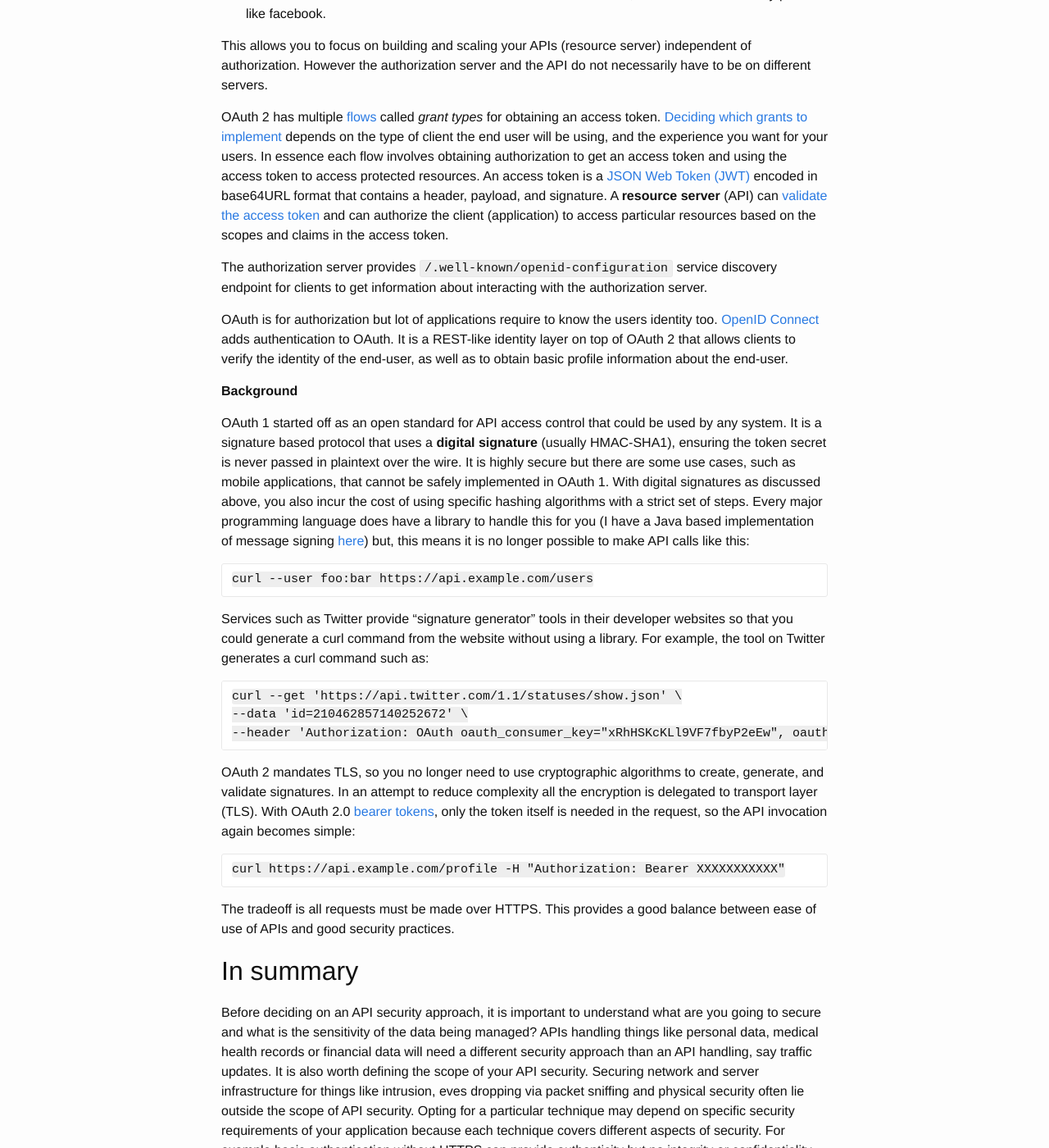
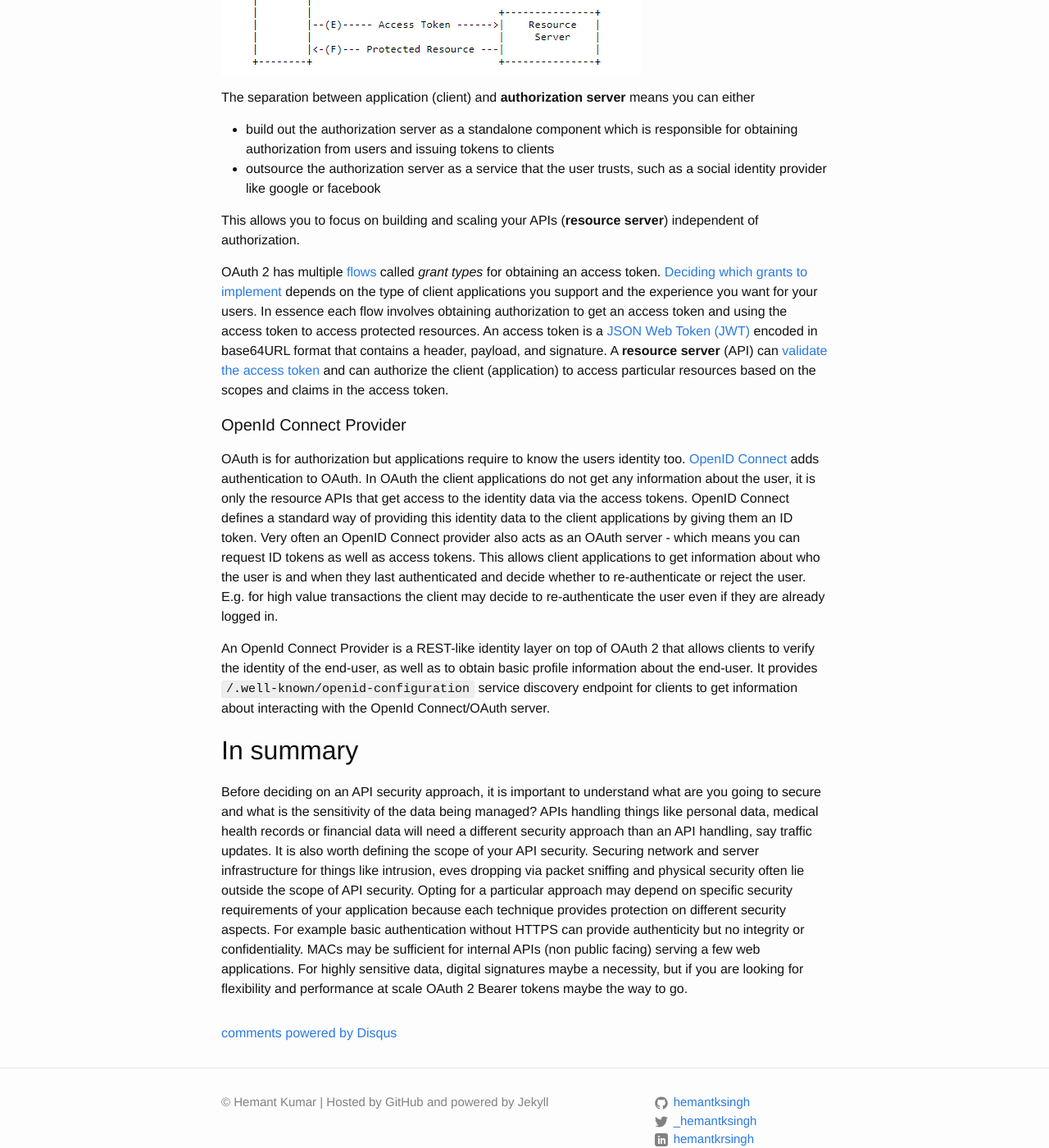
Before and after one commit to hemantksingh/hemantksingh.github.io, a Jekyll site: the page built from _posts/2018-08-11-securing-rest-apis.markdown, in a window 1280 px wide and 1400 px high, scrolled down 5792 px. Shown: the whole window at 82% size. Built offline with Jekyll 4.4.1, drawn with Linux system fonts in a browser that asks for light colours; comment, search, counter and statistics services are not loaded; some of the changed text lies outside the part shown.

Commit message:
Update security basics and Oauth

````diff
--- a/_posts/2018-08-11-securing-rest-apis.markdown
+++ b/_posts/2018-08-11-securing-rest-apis.markdown
@@ -6,18 +6,18 @@
 tags: restapi, security, cryptography, authentication, HMAC, OAuth, digital signatures
 categories: kodekitab
 comments: true
-modified_time: '2017-12-15T10:50:00.000-08:00'
+modified_time: '2021-01-06T00:45:00.000-08:00'
 ---
 
 RESTful services are stateless therefore each request needs to be authenticated individually. State in REST terminology means the state of the resource that the API manages, not session state. There maybe good reasons to build a stateful API but that is going against REST principles. It is important to realize that managing sessions is complex and difficult to do securely, as it is prone to replay and impersonation attacks. So what options do we have to secure RESTful services? This post looks into Basic Authentication, MAC (Message Authentication Code), Digital Signatures and OAuth.
 
-When looking at any security aspect, often a lot of terms get thrown around, which can be distracting and sometimes overwhelming. Therefore, before looking at the nitty-gritty of securing RESTful APIs it is worth getting some security jargon out of the way.
+## Security basics
 
-*Oversimplification Disclaimer - I have tried to explain the security basics in a general context, which might result in missing some of the technical nuances.*
+When looking at any security aspect, often a lot of terms get thrown around which can be overwhelming and also confusing. Therefore, before looking at the nitty-gritty of securing RESTful APIs it is worth getting some security jargon out of the way.
 
-* **Authentication** - Validation of the sender's identity so that receiver knows who they are talking to; e.g. client sends credentials (either in plaintext or encrypted) to the server that validates them.
+* **Authentication** - Establish the sender's identity so that receiver knows **who** they are talking to; e.g. client (user, device, or another service/API) sends credentials (either in plaintext or encrypted) to the server to identify itself.
 
-* **Authorization** - Verification that the sender has access to a certain resource. Happens post authentication.
+* **Authorization** - Verification **what** that the sender has access to. Happens post authentication to determine whether they have access to a certain resource.
 
 * **Integrity** - Ensuring message contents of a request haven't changed in transit.
 
@@ -28,9 +28,9 @@
 In order to achieve secure communication, be it client to service or service to service, there are fundamentally two problems to solve:
 
 1. Ensure that the message can only be read by the intended recipient.
-1. Ensure that the message is from a known sender and it has not been modified in transit.
+2. Ensure that the message is from a known sender and it has not been modified in transit.
 
-The first problem can be solved using encryption. Encryption is used to achieve **confidentiality** and  means only those with the corresponding secret key can read the message. However encryption alone does not guarantee **integrity**. The second problem can be solved using cryptography which often uses combination of encryption and [hashing](https://en.wikipedia.org/wiki/Cryptographic_hash_function) to achieve **authenticity** and **integrity** in addition to **confidentiality**.
+The first problem can be solved using encryption. Encryption is used to achieve **confidentiality** and  means only those with a corresponding secret key can read the message. However encryption alone does not guarantee **integrity**. The second problem can be solved using cryptography which often uses combination of encryption and [hashing](https://en.wikipedia.org/wiki/Cryptographic_hash_function) to achieve **authenticity** and **integrity** in addition to **confidentiality**.
 
 ### Symmetric (Private key cryptography)
 
@@ -42,11 +42,11 @@
 
 ![end-to-end-encryption.png](../assets/end-to-end-encryption.png "End to End Encryption")
 
-In order to solve the 2nd secure communication problem mentioned above, you use a [digital signature](https://en.wikipedia.org/wiki/Digital_signature). Digitally signing data is equivalent to a physical signature that can only be produced by the signing authority and verified by anyone who has visibility of the signing authority's signature.  Signing uses public key encryption where the sender uses **their private key** to write message's signature, and the receiver uses the **sender's public key** to check if it's really from the sender. It is a means of attaching identity to a key. It is discussed in further detail in the section below on [message signing using digital signature](## Message signing using Digital Signature).
+In order to solve the 2nd secure communication problem mentioned above, you use a [digital signature](https://en.wikipedia.org/wiki/Digital_signature). Digitally signing data is equivalent to a physical signature that can only be produced by the signing authority and verified by anyone who has visibility of the signing authority's signature. Signing uses public key encryption where the sender uses **their private key** to write message's signature, and the receiver uses the **sender's public key** to check if it's really from the sender. It is a means of attaching identity to a key. It is discussed in further detail in the section below on [message signing using digital signature](## Message signing using Digital Signature).
 
 ## Approaches to securing RESTful APIs
 
-Having covered the security semantics, we can now look at the different techniques to secure RESTful APIs. These techniques are based on the security fundamentals discussed above.
+Having covered some security fundamentals, we can now look at the different techniques to secure RESTful APIs. The fundamentals discussed above form the basis of the techniques we are going to look at.
 
 ### Basic Authentication
 
@@ -92,7 +92,7 @@
 Authentication: hmac username:[value]
 ```
 
-**Prevent hash reuse**
+#### Prevent hash reuse
 
 Hashing the same message repeatedly results in the same HMAC (hash). If the hash falls into the wrong hands, it can be used to make the same request at a later time. Therefore it is important to introduce entropy to the hash generation to prevent a [replay attack](https://en.wikipedia.org/wiki/Replay_attack). This is done by adding more data (**timestamp** and **nonce**) to the hash computation.
 
@@ -113,8 +113,7 @@
 
 ### Message signing using Digital Signature
 
-Digital signatures use asymmetric public key cryptography to
-establish **authenticity** (message sent by a known sender), **integrity** (message wasn't tampered with) and **non-repudiation** (message sent by the sender cannot be denied).
+Digital signatures use asymmetric public key cryptography to establish **authenticity** (message sent by a known sender), **integrity** (message wasn't tampered with) and **non-repudiation** (message sent by the sender cannot be denied).
 
 When signing, the sender uses **their private key** to write message's signature, and the receiver uses the **sender's public key** to check if it's really from the sender. A **timestamp** and **nonce** are used to generate the signature, to prevent reuse against [replay attacks](https://en.wikipedia.org/wiki/Replay_attack).
 
@@ -122,51 +121,31 @@
 
 A service (when acting as a **receiver**) has a list of **public keys** for all other services that want to talk to it and provides its **public key** (when acting as a **sender**) to other services that it wants to talk to.
 
-Digital signatures can be safely used without SSL (although SSL is still recommended if the data transferred is sensitive). However, this level of security comes with a price: generating and validating signatures can be a complex process.
+Digital signatures can be safely used without SSL (although SSL is still recommended if the data transferred is sensitive). However, this level of security comes with a price: generating and validating signatures can be costly and complex.
 
 ### OAuth 2
 
-OAuth 2 is an open protocol to allow secure authorization in a standard method from web, mobile and desktop applications. It enables [federated security](https://docs.microsoft.com/en-us/dotnet/framework/wcf/feature-details/federation) to allow clear separation between your applications and the associated authentication and authorization mechanism. Other identity protocols like [SAML](https://en.wikipedia.org/wiki/Security_Assertion_Markup_Language) and [WS-Fed](https://en.wikipedia.org/wiki/WS-Federation) also provide federated security but they are older and relatively more complex than OAuth.  Figure below depicts an [Oauth2 protocol flow](https://tools.ietf.org/html/rfc6749)
+OAuth 2 is an open protocol to allow secure authorization in a standard method from web, mobile and desktop applications. It is for **delegation of access** e.g. you hire a business assistant and delegate her to withdraw money from the business account to fulfill business requests on your behalf. You (the user) have delegated the authority to your assistant (client), however the authorization policy (identity and access control checks performed) to allow the assistant to withdraw money are still enforced by your bank account (resource API), not you.
+
+In techniques mentioned above often it is your resource API that is responsible for establishing the identity of clients and defining access controls. Oauth enables [federated security](https://docs.microsoft.com/en-us/dotnet/framework/wcf/feature-details/federation) to allow clear separation between your applications and the associated authentication and authorization mechanism. Other identity protocols like [SAML](https://en.wikipedia.org/wiki/Security_Assertion_Markup_Language) and [WS-Fed](https://en.wikipedia.org/wiki/WS-Federation) also provide federated security but they are older and relatively more complex than OAuth.  Figure below depicts an [Oauth2 protocol flow](https://tools.ietf.org/html/rfc6749)
 
 ![oauth-protocol-flow.png](../assets/oauth-protocol-flow.png "OAuth Protocol Flow")
 
 The separation between application (client) and **authorization server** means you can either
 
-* build out the authorization server as a standalone component which is only responsible for obtaining authorization from users and issuing tokens to clients, or you can
-* outsource the authorization server as a service that the user trusts, such as a social identity provider like facebook.
+* build out the authorization server as a standalone component which is responsible for obtaining authorization from users and issuing tokens to clients
+* outsource the authorization server as a service that the user trusts, such as a social identity provider like google or facebook
 
-This allows you to focus on building and scaling your APIs (resource server) independent of authorization. However the authorization server and the API do not necessarily have to be on different servers.
+This allows you to focus on building and scaling your APIs (**resource server**) independent of authorization.
 
-OAuth 2 has multiple [flows](https://www.oauth.com/oauth2-servers/differences-between-oauth-1-2/user-experience-alternative-token-issuance-options/) called *grant types* for obtaining an access token. [Deciding which grants to implement](https://developer.okta.com/authentication-guide/auth-overview/#choosing-an-oauth-20-flow) depends on the type of client the end user will be using, and the experience you want for your users. In essence each flow involves obtaining authorization to get an access token and using the access token to access protected resources. An access token is a [JSON Web Token (JWT)](https://tools.ietf.org/html/rfc7519) encoded in base64URL format that contains a header, payload, and signature. A **resource server** (API) can [validate the access token](https://developer.okta.com/authentication-guide/tokens/validating-access-tokens#what-to-check-when-validating-an-access-token) and can authorize the client (application) to access particular resources based on the scopes and claims in the access token.
+OAuth 2 has multiple [flows](https://www.oauth.com/oauth2-servers/differences-between-oauth-1-2/user-experience-alternative-token-issuance-options/) called *grant types* for obtaining an access token. [Deciding which grants to implement](https://developer.okta.com/authentication-guide/auth-overview/#choosing-an-oauth-20-flow) depends on the type of client applications you support and the experience you want for your users. In essence each flow involves obtaining authorization to get an access token and using the access token to access protected resources. An access token is a [JSON Web Token (JWT)](https://tools.ietf.org/html/rfc7519) encoded in base64URL format that contains a header, payload, and signature. A **resource server** (API) can [validate the access token](https://developer.okta.com/authentication-guide/tokens/validating-access-tokens#what-to-check-when-validating-an-access-token) and can authorize the client (application) to access particular resources based on the scopes and claims in the access token.
 
-The authorization server provides `/.well-known/openid-configuration` service discovery endpoint for clients to get information about interacting with the authorization server.
+#### OpenId Connect Provider
 
-OAuth is for authorization but lot of applications require to know the users identity too. [OpenID Connect](http://openid.net/connect/) adds authentication to OAuth. It is a REST-like identity layer on top of OAuth 2 that allows clients to verify the identity of the end-user, as well as to obtain basic profile information about the end-user.
+OAuth is for authorization but applications require to know the users identity too. [OpenID Connect](http://openid.net/connect/) adds authentication to OAuth. In OAuth the client applications do not get any information about the user, it is only the resource APIs that get access to the identity data via the access tokens. OpenID Connect defines a standard way of providing this identity data to the client applications by giving them an ID token. Very often an OpenID Connect provider also acts as an OAuth server - which means you can request ID tokens as well as access tokens. This allows client applications to get information about who the user is and when they last authenticated and decide whether to re-authenticate or reject the user. E.g. for high value transactions the client may decide to re-authenticate the user even if they are already logged in.
 
-**Background**
-
-OAuth 1 started off as an open standard for API access control that could be used by any system. It is a signature based protocol that uses a **digital signature** (usually HMAC-SHA1), ensuring the token secret is never passed in plaintext over the wire. It is highly secure but there are some use cases, such as mobile applications, that cannot be safely implemented in OAuth 1. With digital signatures as discussed above, you also incur the cost of using specific hashing algorithms with a strict set of steps. Every major programming language does have a library to handle this for you (I have a Java based implementation of message signing [here](https://github.com/hemantksingh/message-signing)) but, this means it is no longer possible to make API calls like this:
-
-```
-curl --user foo:bar https://api.example.com/users
-```
-
-Services such as Twitter provide “signature generator” tools in their developer websites so that you could generate a curl command from the website without using a library. For example, the tool on Twitter generates a curl command such as:
-
-```
-curl --get 'https://api.twitter.com/1.1/statuses/show.json' \
---data 'id=210462857140252672' \
---header 'Authorization: OAuth oauth_consumer_key="xRhHSKcKLl9VF7fbyP2eEw", oauth_nonce="33ec5af28add281c63db55d1839d90f1", oauth_signature="oBO19fJO8imCAMvRxmQJsA6idXk%3D", oauth_signature_method="HMAC-SHA1", oauth_timestamp="1471026075", oauth_token="12341234-ZgJYZOh5Z3ldYXH2sm5voEs0pPXOPv8vC0mFjMFtG", oauth_version="1.0"'
-```
-
-OAuth 2 mandates TLS, so you no longer need to use cryptographic algorithms to create, generate, and validate signatures. In an attempt to reduce complexity all the encryption is delegated to transport layer (TLS). With OAuth 2.0 [bearer tokens](https://www.oauth.com/oauth2-servers/differences-between-oauth-1-2/bearer-tokens/), only the token itself is needed in the request, so the API invocation again becomes simple:
-
-```
-curl https://api.example.com/profile -H "Authorization: Bearer XXXXXXXXXXX"
-```
-
-The tradeoff is all requests must be made over HTTPS. This provides a good balance between ease of use of APIs and good security practices.
+An OpenId Connect Provider is a REST-like identity layer on top of OAuth 2 that allows clients to verify the identity of the end-user, as well as to obtain basic profile information about the end-user. It provides `/.well-known/openid-configuration` service discovery endpoint for clients to get information about interacting with the OpenId Connect/OAuth server.
 
 ## In summary
 
-Before deciding on an API security approach, it is important to understand what are you going to secure and what is the sensitivity of the data being managed? APIs handling things like personal data, medical health records or financial data will need a different security approach than an API  handling, say traffic updates. It is also worth defining the scope of your API security. Securing network and server infrastructure for things like intrusion, eves dropping via packet sniffing and physical security often lie outside the scope of API security. Opting for a particular technique may depend on specific security requirements of your application because each technique covers different aspects of security. For example basic authentication without HTTPS can provide authenticity but no integrity or confidentiality. MACs may be sufficient for internal APIs (non public facing) serving a few web applications. For highly sensitive data, digital signatures maybe a necessity, but if you are looking for flexibility and performance at scale OAuth 2 Bearer tokens maybe the way to go.
+Before deciding on an API security approach, it is important to understand what are you going to secure and what is the sensitivity of the data being managed? APIs handling things like personal data, medical health records or financial data will need a different security approach than an API  handling, say traffic updates. It is also worth defining the scope of your API security. Securing network and server infrastructure for things like intrusion, eves dropping via packet sniffing and physical security often lie outside the scope of API security. Opting for a particular approach may depend on specific security requirements of your application because each technique provides protection on different security aspects. For example basic authentication without HTTPS can provide authenticity but no integrity or confidentiality. MACs may be sufficient for internal APIs (non public facing) serving a few web applications. For highly sensitive data, digital signatures maybe a necessity, but if you are looking for flexibility and performance at scale OAuth 2 Bearer tokens maybe the way to go.
````
